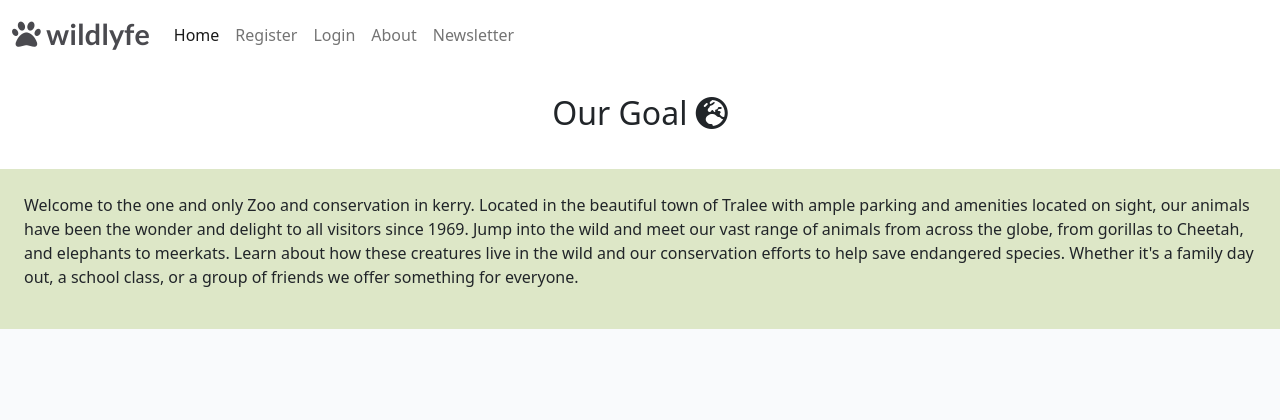
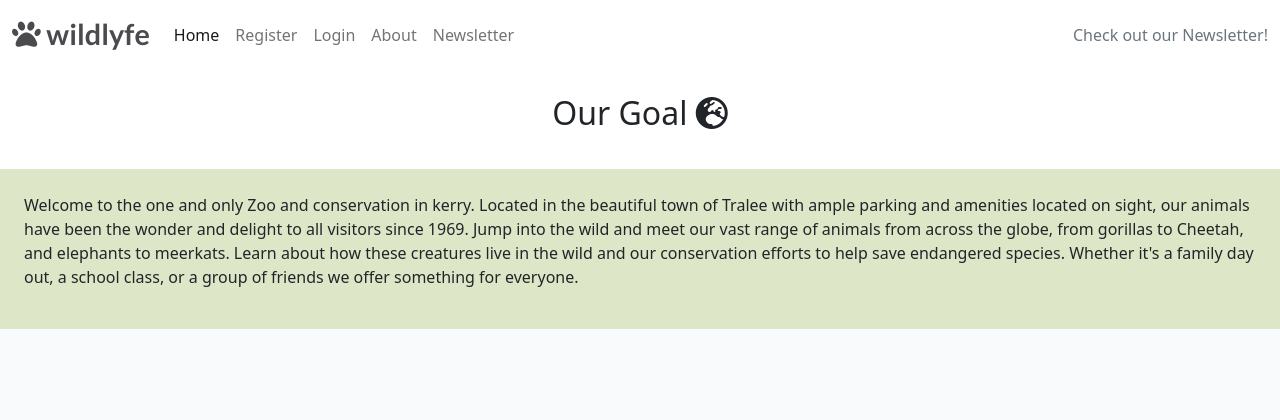
Before and after one commit to ShaneMurphyDev/Project-Portfolio-4, a Django app: page /about/ in a window 1280 px wide. Shown: the top 420 px of the page. Run offline with Django 3.2, Linux system fonts and the light colour scheme; some libraries are stand-ins or nearby versions.

Commit message:
created message tags

```diff
--- a/templates/base.html
+++ b/templates/base.html
@@ -64,9 +64,26 @@
                     </li>
                     {% endif %}
                 </ul>
+                <span class="navbar-text text-muted">
+                    Check out our Newsletter!
+                </span>
             </div>
         </div>
     </nav>
+
+    <!--  pop up messages  -->
+    <div class="container">
+        <div class="row">
+            <div class="col-md-8 offset-md-2">
+                {% for message in messages %}
+                <div class="alert {{ message.tags }} alert-dismissible fade show" id="msg" role="alert">
+                    {{ message | safe }}
+                    <button type="button" class="btn-close" data-bs-dismiss="alert" aria-label="Close"></button>
+                </div>
+                {% endfor %}
+            </div>
+        </div>
+    </div>
 
     <main class="flex-shrink-0 main-bg">
         {% block content %}
```
